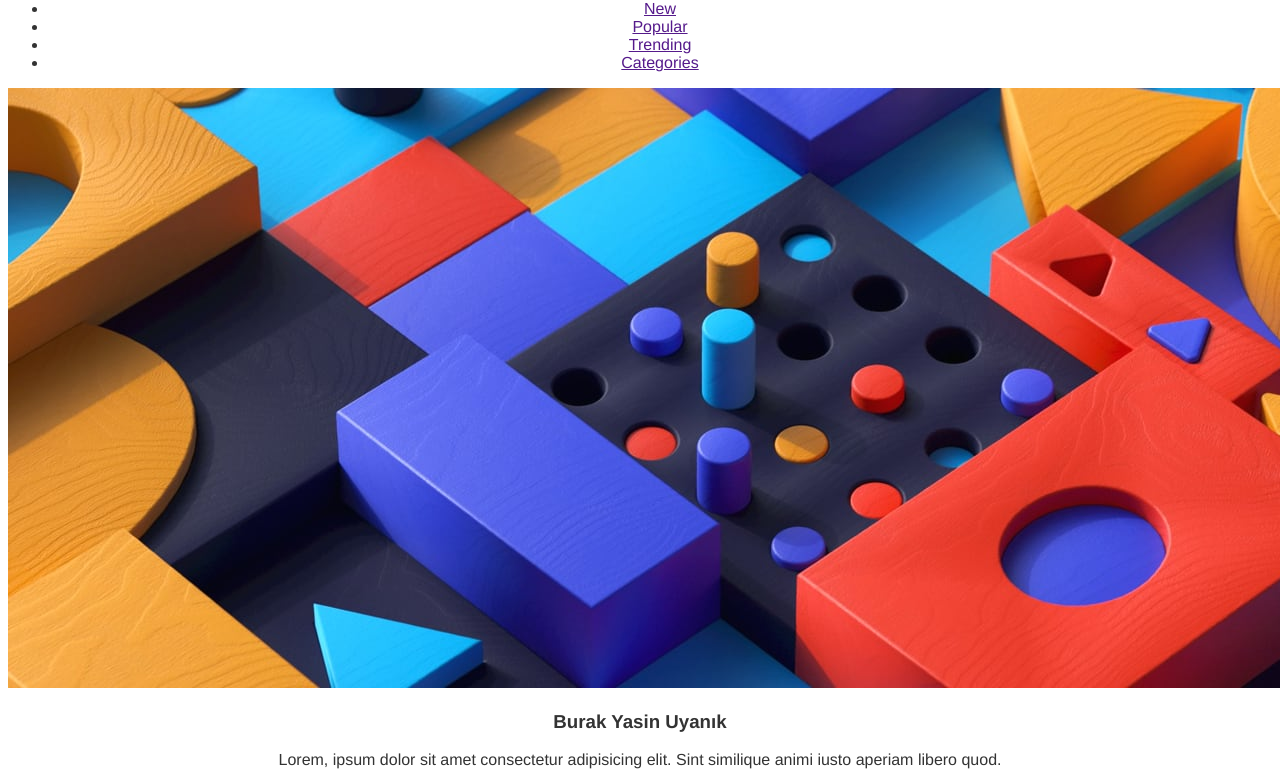
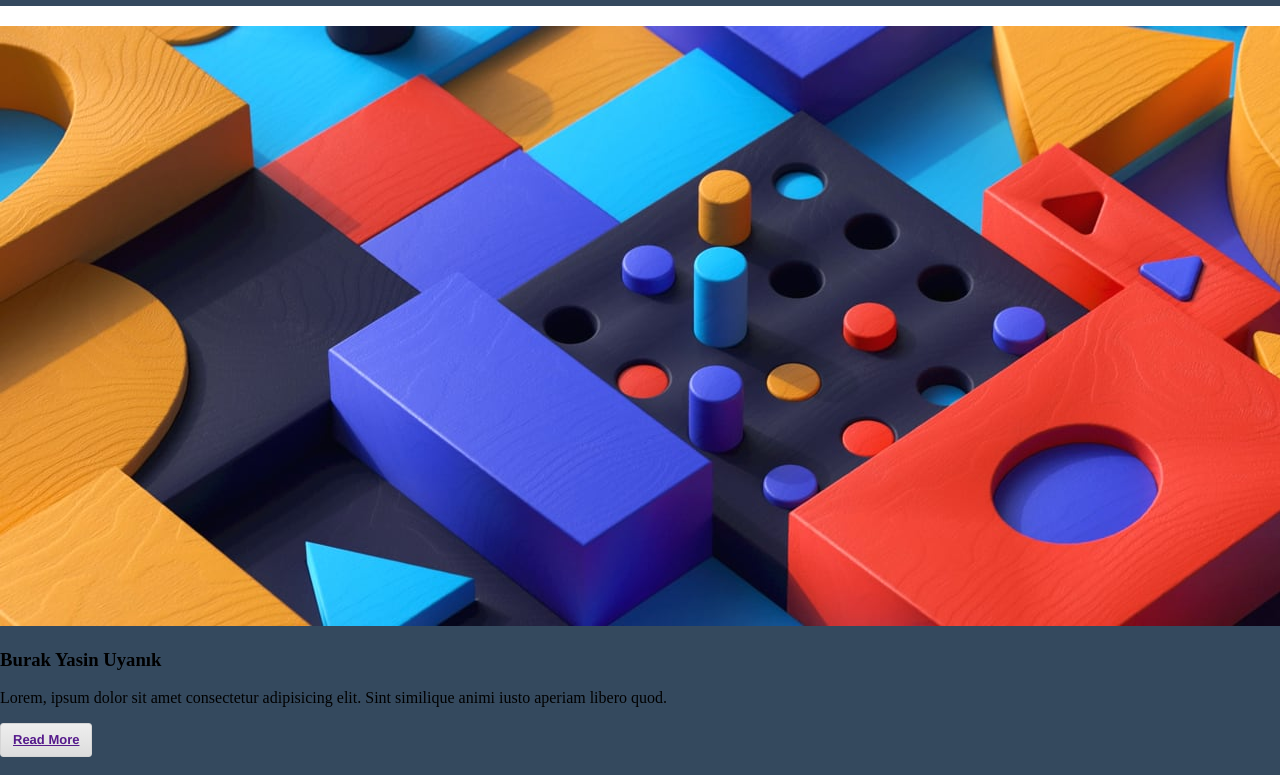
Before and after one commit to burakyasinuyanik/SifirdanReact, a plain HTML site: page Css/Projeler/BolumSonuProje/index.html in a window 1280 px wide. Shown: the part 86-861 px from the top of the page. Drawn offline with nearby package versions, Linux system fonts and the light colour scheme; files that its build step writes are made by us from their sources.

Commit message:
sass-update

```diff
--- /dev/null
+++ b/Scss/deneme/sass/_base.scss
@@ -0,0 +1,5 @@
+body {
+  margin: 0;
+  padding: 0;
+
+}
--- /dev/null
+++ b/Scss/deneme/sass/_container.scss
@@ -0,0 +1,3 @@
+.container{
+  background-color: $bg-color;
+}
--- /dev/null
+++ b/Scss/deneme/sass/_extend-button.scss
@@ -0,0 +1,9 @@
+.extend-button{
+  color: white;
+  background-color: black;
+  &--success{
+    @extend .extend-button;
+    background-color: $bg-color;
+
+  }
+}
--- /dev/null
+++ b/Scss/deneme/sass/_interpolition.scss
@@ -0,0 +1,9 @@
+@mixin make-icon($name,$fon-size:16px){
+  .icon-#{$name}{
+    background-image: url("/assets/icons/#{$name}.svg");
+    font-size: $fon-size;
+  }
+}
+@include make-icon(home);
+@include make-icon(letf-arrow,14px);
+@include make-icon(cancan,64px);
--- /dev/null
+++ b/Scss/deneme/sass/_mixin_card.scss
@@ -0,0 +1,16 @@
+@mixin card_mixin(){
+  background-color: $bg-color;
+  border-radius: 4px;
+  border: 1px solid rgb(131, 118, 118) ;
+}
+@mixin card_mixin_v2($bg:$bg-color){
+  background-color: $bg;
+  border-radius: 4px;
+  border: 1px solid rgb(131, 118, 118) ;
+}
+.card{
+  @include card_mixin_v2();
+}
+.car_with_bg{
+  @include card_mixin_v2(red);
+}
--- /dev/null
+++ b/Scss/deneme/sass/_nav.scss
@@ -0,0 +1,22 @@
+nav{
+  background-color: $bg-color;
+  margin-bottom: 20px;
+  padding: 15px 5px;
+  & > ul{
+    margin: 0;
+    display: flex;
+    list-style-type: none;
+    gap: 10px;
+
+    &>li{
+      & > a {
+        text-decoration: none;
+        color: $text-color;
+        &:hover{
+          color:$primary-color;
+        }
+      }
+    }
+
+  }
+}
--- /dev/null
+++ b/Scss/deneme/sass/_parent-selector.scss
@@ -0,0 +1,20 @@
+.btn {
+  display: inline-block;
+  border-radius: 3px;
+  padding: 7px 12px;
+  border: 1px solid #D5D5D5;
+  background-image: linear-gradient(#EEE, #DDD);
+  font: 700 13px/18px Helvetica, arial;
+
+  &:hover {
+    color: red
+  }
+  &--state-success {
+    color: #FFF;
+    background: #569E3D linear-gradient(#79D858, #569E3D) repeat-x;
+    border-color: #4A993E;
+  }
+  &--state-danger {
+    color: #900;
+  }
+}
--- /dev/null
+++ b/Scss/deneme/sass/_variables.scss
@@ -0,0 +1,6 @@
+$primary-color: hsl(35, 77%, 62%);
+$secondary-color: red;
+$info-color: #1abc9c;
+$bg-color: #34495e;
+$text-color: #ecf0f1;
+$padding-10: 10px;
--- a/Scss/deneme/sass/style.scss
+++ b/Scss/deneme/sass/style.scss
@@ -1,8 +1,8 @@
-$font-stack: Helvetica, sans-serif;
-$primary-color: #333;
-
-body {
-  font: 100% $font-stack;
-  color: $primary-color;
-  text-align: center;
-}
+@import 'variables';
+@import 'base';
+@import 'nav';
+@import 'container';
+@import 'parent-selector';
+@import 'mixin_card';
+@import 'extend-button';
+@import 'interpolition';
```
Also changed, not shown: Scss/deneme/index.html (+11 -1 lines), Scss/css/style.css, 1 other file.
